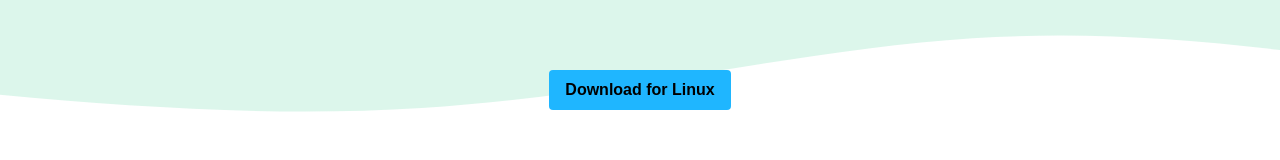
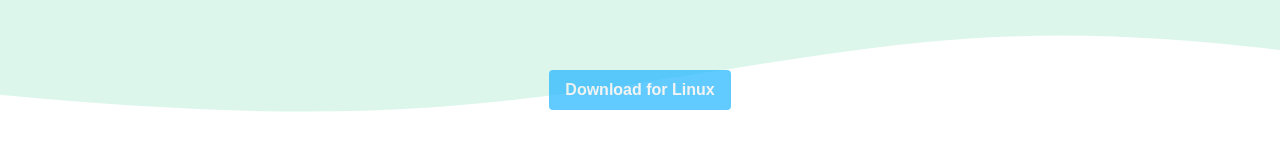
Before and after one commit to low-teck/vault-website, a Next.js app: page / in a window 1280 px wide. Shown: the part 624-784 px from the top of the page. Built offline with nearby package versions, Linux system fonts and the light colour scheme.

Commit message:
platforms

```diff
--- a/pages/index.tsx
+++ b/pages/index.tsx
@@ -19,6 +19,8 @@ const Home: NextPage = () => {
 			currOs = "Windows";
 		} else if (userAgent.includes("Linux")) {
 			currOs = "Linux";
+		} else {
+			currOs = "";
 		}
 
 		setOs(currOs);
@@ -36,6 +38,7 @@ const Home: NextPage = () => {
 				// download linux app
 				break;
 			default:
+				setLink("");
 				break;
 		}
 	}, []);
@@ -59,8 +62,13 @@ const Home: NextPage = () => {
 								algorithms.
 							</h3>
 							<a href={link}>
-								<button className="bg-blue hover:bg-blue-700 text-black font-bold py-2 px-4 rounded">
-									Download for {os}
+								<button
+									disabled={link ? false : true}
+									className="bg-blue hover:bg-blue-700 disabled:bg-lightblue disabled:opacity-70 disabled:text-gray text-black font-bold py-2 px-4 rounded"
+								>
+									{os
+										? `Download for ${os}`
+										: `Open on your PC`}
 								</button>
 							</a>
 						</div>
```
